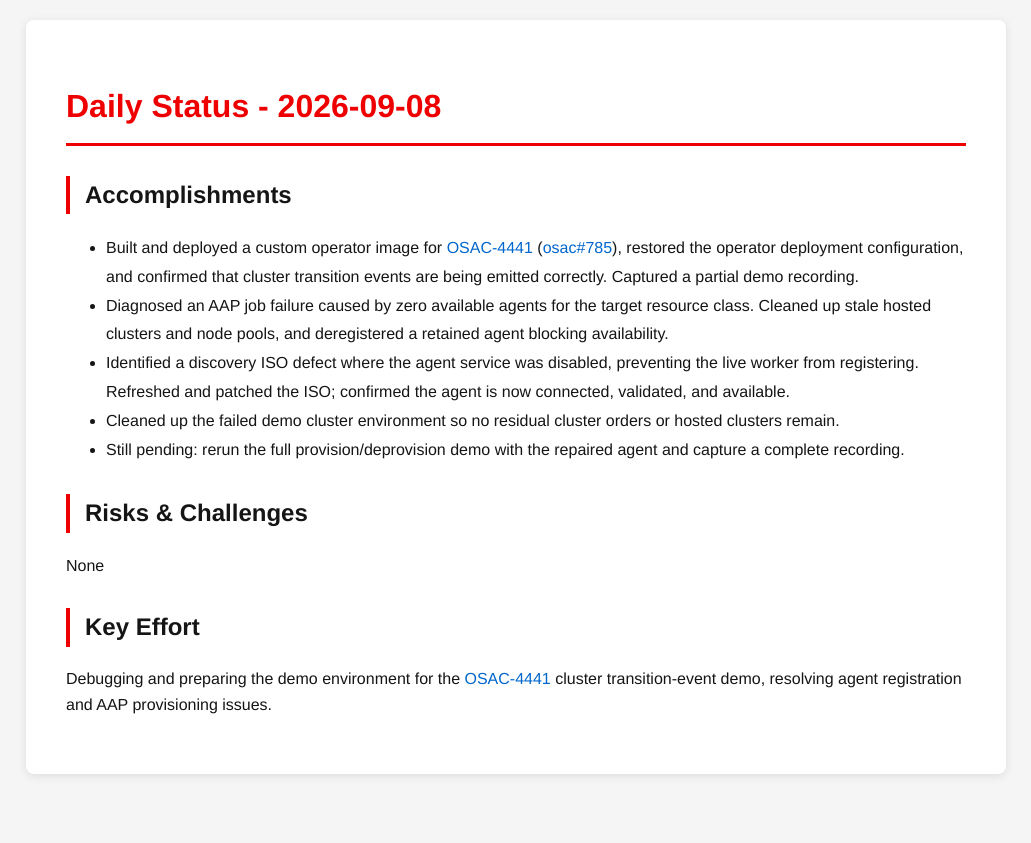
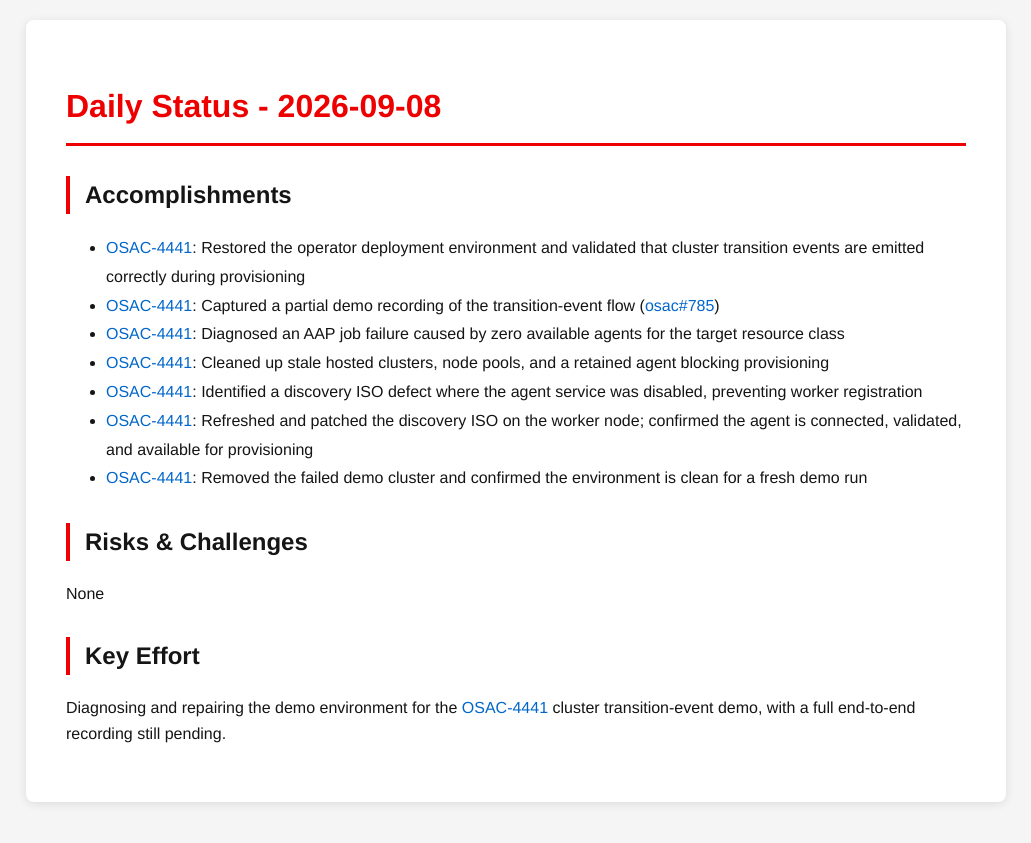
Before and after one commit to tzvatot/daily-status, a Jekyll site: the page built from 2026-09-08.md, in a window 1280 px wide. Shown: the top 843 px of the page, without its empty margins (124-1155 px from the left). Built offline with Jekyll 4.4.1, drawn with Linux system fonts in a browser that asks for light colours.

Commit message:
Daily status update - 2026-09-08

```diff
--- a/2026-09-08.md
+++ b/2026-09-08.md
@@ -7,14 +7,16 @@
 # Daily Status - 2026-09-08
 
 ## Accomplishments
-- Built and deployed a custom operator image for [OSAC-4441](https://redhat.atlassian.net/browse/OSAC-4441) ([osac#785](https://github.com/osac-project/osac/pull/785)), restored the operator deployment configuration, and confirmed that cluster transition events are being emitted correctly. Captured a partial demo recording.
-- Diagnosed an AAP job failure caused by zero available agents for the target resource class. Cleaned up stale hosted clusters and node pools, and deregistered a retained agent blocking availability.
-- Identified a discovery ISO defect where the agent service was disabled, preventing the live worker from registering. Refreshed and patched the ISO; confirmed the agent is now connected, validated, and available.
-- Cleaned up the failed demo cluster environment so no residual cluster orders or hosted clusters remain.
-- Still pending: rerun the full provision/deprovision demo with the repaired agent and capture a complete recording.
+- [OSAC-4441](https://redhat.atlassian.net/browse/OSAC-4441): Restored the operator deployment environment and validated that cluster transition events are emitted correctly during provisioning
+- [OSAC-4441](https://redhat.atlassian.net/browse/OSAC-4441): Captured a partial demo recording of the transition-event flow ([osac#785](https://github.com/osac-project/osac/pull/785))
+- [OSAC-4441](https://redhat.atlassian.net/browse/OSAC-4441): Diagnosed an AAP job failure caused by zero available agents for the target resource class
+- [OSAC-4441](https://redhat.atlassian.net/browse/OSAC-4441): Cleaned up stale hosted clusters, node pools, and a retained agent blocking provisioning
+- [OSAC-4441](https://redhat.atlassian.net/browse/OSAC-4441): Identified a discovery ISO defect where the agent service was disabled, preventing worker registration
+- [OSAC-4441](https://redhat.atlassian.net/browse/OSAC-4441): Refreshed and patched the discovery ISO on the worker node; confirmed the agent is connected, validated, and available for provisioning
+- [OSAC-4441](https://redhat.atlassian.net/browse/OSAC-4441): Removed the failed demo cluster and confirmed the environment is clean for a fresh demo run
 
 ## Risks & Challenges
 None
 
 ## Key Effort
-Debugging and preparing the demo environment for the [OSAC-4441](https://redhat.atlassian.net/browse/OSAC-4441) cluster transition-event demo, resolving agent registration and AAP provisioning issues.
+Diagnosing and repairing the demo environment for the [OSAC-4441](https://redhat.atlassian.net/browse/OSAC-4441) cluster transition-event demo, with a full end-to-end recording still pending.
```
